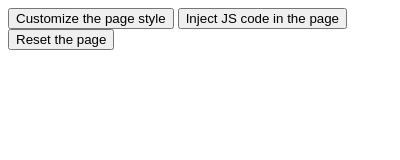
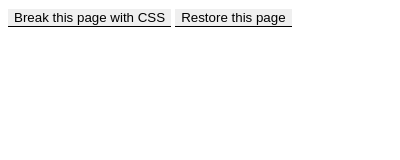
Before and after one commit to kumar303/web-ext-workshop, a browser extension: page example-extension/popup.html in a window 400 px wide. Drawn offline with Linux system fonts and the light colour scheme.

Commit message:
fixed up popup, added an icon, expanded intro slides

```diff
--- /dev/null
+++ b/example-extension/popup.css
@@ -0,0 +1,9 @@
+body {
+  width: 300px;
+}
+
+button {
+  border: none;
+  border-bottom: 1px solid;
+  border-radius: 0;
+}
--- a/example-extension/popup.html
+++ b/example-extension/popup.html
@@ -2,11 +2,11 @@
 <html>
   <head>
     <meta charset="utf-8">
+    <link rel="stylesheet" href="popup.css"/>
   </head>
   <body>
-    <button id="action-css">Customize the page style</button>
-    <button id="action-js">Inject JS code in the page</button>
-    <button id="action-reset">Reset the page</button>
+    <button id="action-css">Break this page with CSS</button>
+    <button id="action-reset">Restore this page</button>
 
     <script src="popup.js"></script>
   </body>
```
Also changed, not shown: slides/www/index.html (+2 -0 lines), example-extension/images/breaking-stuff.png (added), example-extension/manifest.json, 1 other file.
